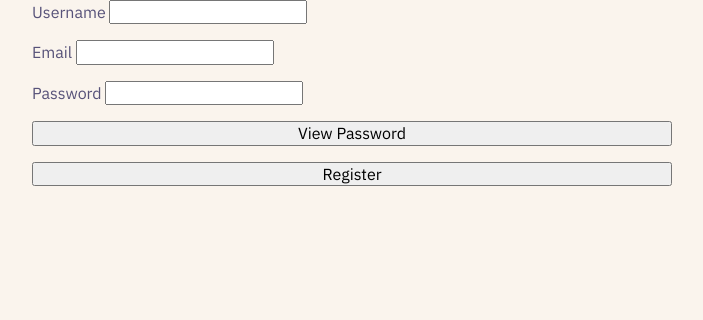
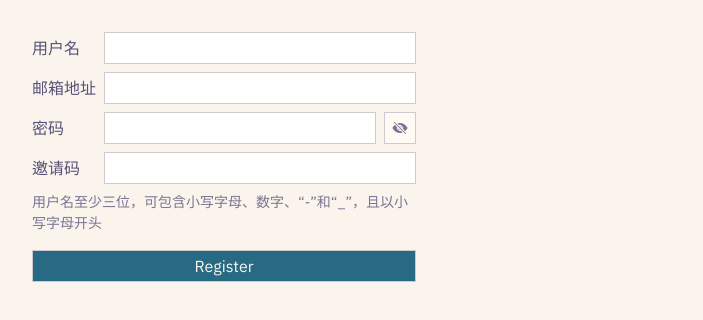
Before and after one commit to nanozuki/exodus.ing, a SvelteKit app: page /register in a window 1280 px wide. Shown: the top 320 px of the page, without its empty margins (288-991 px from the left). Built offline with nearby package versions, Linux system fonts and the light colour scheme.

Commit message:
feat: register form

```diff
--- a/src/routes/register/+page.svelte
+++ b/src/routes/register/+page.svelte
@@ -1,23 +1,61 @@
 <script lang="ts">
-	let showPassword = $state(false);
-	function togglePassword() {
-		showPassword = !showPassword;
+	import { enhance } from '$app/forms';
+	import ToggleEye from './ToggleEye.svelte';
+
+	let passwordType = $state<'password' | 'text'>('password');
+	let username = $state('');
+	let email = $state('');
+	let password = $state('');
+	let inviteCode = $state('');
+	let errorMsg = $state<string | undefined>(undefined);
+
+	function onchange(open: boolean) {
+		passwordType = open ? 'text' : 'password';
 	}
-	let passwordType = $derived(showPassword ? 'text' : 'password');
 </script>
 
-<form>
-	<label for="username">Username <input type="text" /> </label>
-	<label for="email">Email <input type="text" /> </label>
-	<label for="password">Password <input type={passwordType} /></label>
-	<button type="button" onclick={togglePassword}>View Password</button>
-	<button type="submit">Register</button>
+<svelte:head>
+	<script src="https://challenges.cloudflare.com/turnstile/v0/api.js" async defer></script>
+</svelte:head>
+
+<form method="POST" use:enhance>
+	<label for="username">用户名</label>
+	<input name="username" type="text" bind:value={username} required />
+	<label for="email">邮箱地址</label>
+	<input name="email" type="text" bind:value={email} required />
+	<label for="password">密码</label>
+	<input name="password" type={passwordType} bind:value={password} required />
+	<ToggleEye init={false} {onchange} />
+	<label for="inviteCode">邀请码</label>
+	<input name="inviteCode" type="text" bind:value={inviteCode} required />
+	<small class:error={errorMsg}>
+		{errorMsg || '用户名至少三位，可包含小写字母、数字、“-”和“_”，且以小写字母开头'}
+	</small>
+	<div class="cf-turnstile" data-sitekey="1x00000000000000000000AA"></div>
+	<button id="register" class="positive" type="submit">Register</button>
 </form>
 
 <style>
 	form {
-		display: flex;
-		flex-direction: column;
-		row-gap: 1rem;
+		display: grid;
+		grid-template: repeat(5, max-content) / max-content 1fr 2rem;
+		gap: 0.5rem;
+		padding: 2rem 0;
+		align-items: center;
+		max-width: 24rem;
+	}
+	form input {
+		grid-column: 2 / span 2;
+	}
+	form input[name='password'] {
+		grid-column: 2 / span 1;
+	}
+	button#register,
+	small,
+	div.cf-turnstile {
+		grid-column: 1 / span 3;
+	}
+	small.error {
+		color: var(--red);
 	}
 </style>
--- /dev/null
+++ b/src/routes/register/ToggleEye.svelte
@@ -0,0 +1,55 @@
+<script lang="ts">
+	interface Props {
+		init: boolean;
+		onchange: (open: boolean) => void;
+	}
+
+	let props: Props = $props();
+	let open = $state(props.init);
+	function onclick() {
+		open = !open;
+		props.onchange(open);
+	}
+</script>
+
+<button type="button" {onclick}>
+	{#if open}
+		<svg
+			xmlns="http://www.w3.org/2000/svg"
+			width="16"
+			height="16"
+			viewBox="0 0 512 512"
+			fill="currentColor"
+			><circle cx="256" cy="256" r="64" /><path
+				fill="currentColor"
+				d="M394.82 141.18C351.1 111.2 304.31 96 255.76 96c-43.69 0-86.28 13-126.59 38.48C88.52 160.23 48.67 207 16 256c26.42 44 62.56 89.24 100.2 115.18C159.38 400.92 206.33 416 255.76 416c49 0 95.85-15.07 139.3-44.79C433.31 345 469.71 299.82 496 256c-26.38-43.43-62.9-88.56-101.18-114.82M256 352a96 96 0 1 1 96-96a96.11 96.11 0 0 1-96 96"
+			/></svg
+		>
+	{:else}
+		<svg
+			xmlns="http://www.w3.org/2000/svg"
+			width="16"
+			height="16"
+			viewBox="0 0 512 512"
+			fill="currentColor"
+			><path
+				d="M432 448a15.92 15.92 0 0 1-11.31-4.69l-352-352a16 16 0 0 1 22.62-22.62l352 352A16 16 0 0 1 432 448M248 315.85l-51.79-51.79a2 2 0 0 0-3.39 1.69a64.11 64.11 0 0 0 53.49 53.49a2 2 0 0 0 1.69-3.39m16-119.7L315.87 248a2 2 0 0 0 3.4-1.69a64.13 64.13 0 0 0-53.55-53.55a2 2 0 0 0-1.72 3.39"
+			/><path
+				fill="currentColor"
+				d="M491 273.36a32.2 32.2 0 0 0-.1-34.76c-26.46-40.92-60.79-75.68-99.27-100.53C349 110.55 302 96 255.68 96a226.5 226.5 0 0 0-71.82 11.79a4 4 0 0 0-1.56 6.63l47.24 47.24a4 4 0 0 0 3.82 1.05a96 96 0 0 1 116 116a4 4 0 0 0 1.05 3.81l67.95 68a4 4 0 0 0 5.4.24a343.8 343.8 0 0 0 67.24-77.4M256 352a96 96 0 0 1-93.3-118.63a4 4 0 0 0-1.05-3.81l-66.84-66.87a4 4 0 0 0-5.41-.23c-24.39 20.81-47 46.13-67.67 75.72a31.92 31.92 0 0 0-.64 35.54c26.41 41.33 60.39 76.14 98.28 100.65C162.06 402 207.92 416 255.68 416a238.2 238.2 0 0 0 72.64-11.55a4 4 0 0 0 1.61-6.64l-47.47-47.46a4 4 0 0 0-3.81-1.05A96 96 0 0 1 256 352"
+			/></svg
+		>
+	{/if}
+</button>
+
+<style>
+	button {
+		padding: calc(0.5rem - 1px);
+	}
+	svg {
+		display: block;
+		line-height: 1;
+		width: 1rem;
+		height: 1rem;
+	}
+</style>
--- a/src/routes/styles.css
+++ b/src/routes/styles.css
@@ -10,7 +10,7 @@
 	--secondary-fg: #797593;
 	--teritary-fg: #9893a5;
 
-	--boder-color: #cecacd;
+	--border-color: #cecacd;
 	--sel-color: #dfdad9;
 	--hint-color: #f4ede8;
 
@@ -61,6 +61,7 @@ html {
 	line-height: 1.5;
 }
 
+/* headers, paragraphs, and texts */
 h1,
 h2,
 h3,
@@ -119,3 +120,35 @@ p {
 	margin-top: 0;
 	margin-bottom: 0;
 }
+
+/* forms and buttons */
+input {
+	border: 1px solid var(--border-color);
+	line-height: 1.5;
+	/* y-padding = (hight(2rem) - line-height(1.5rem)) / 2 - border(2px) */
+	padding: calc(0.25rem - 1px) 0.5rem;
+}
+input:focus-visible {
+	border: 1px solid var(--blue);
+	outline: none;
+}
+
+button {
+	display: block;
+	line-height: 1.5;
+	border: 1px solid var(--border-color);
+	/* y-padding = (hight(2rem) - line-height(1.5rem)) / 2 - border(2px) */
+	padding: calc(0.25rem - 1px) calc(1rem - 1px);
+	background-color: var(--secondary-bg);
+	color: var(--secondary-fg);
+}
+
+button.positive {
+	background-color: var(--green);
+	color: var(--primary-bg);
+}
+
+button.negative {
+	background-color: var(--red);
+	color: var(--primary-bg);
+}
```
Also changed, not shown: src/lib/user.ts (added, +13 -0 lines), src/routes/register/+page.server.ts (added, +53 -0 lines).
